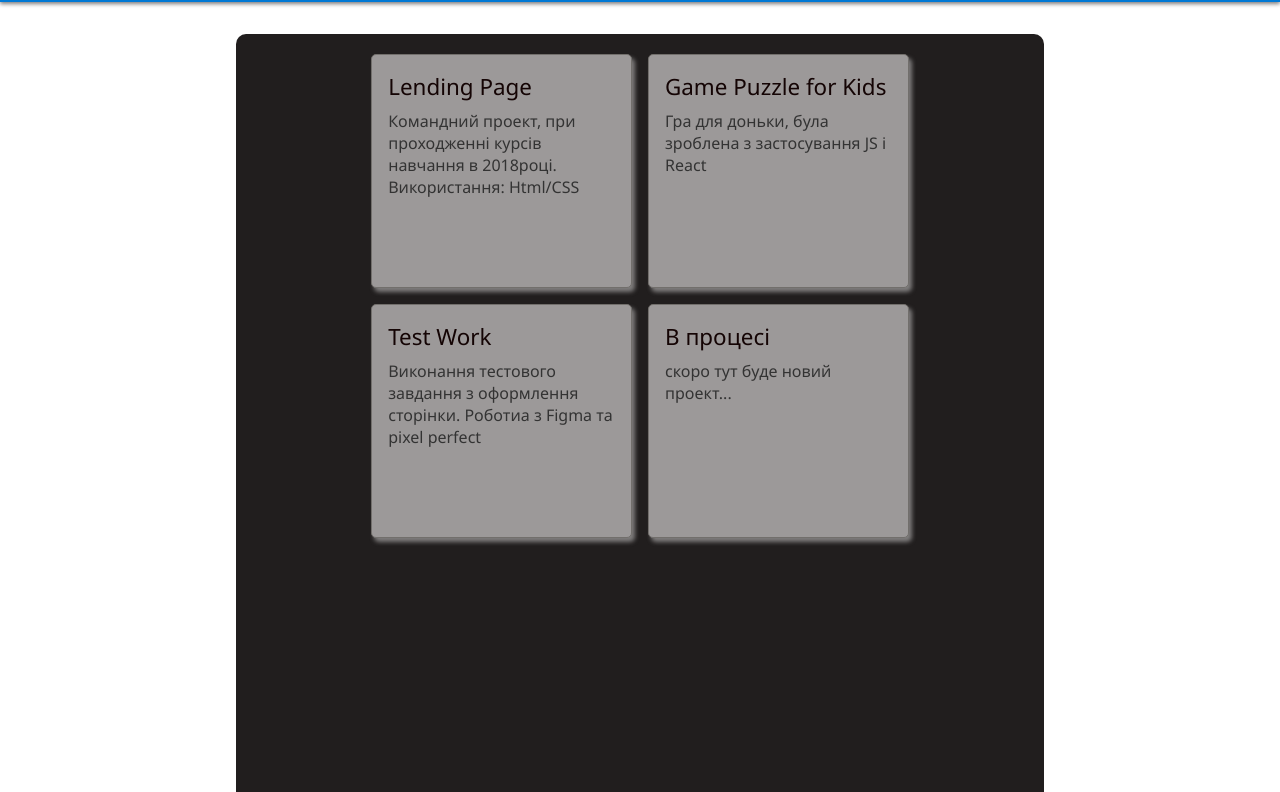
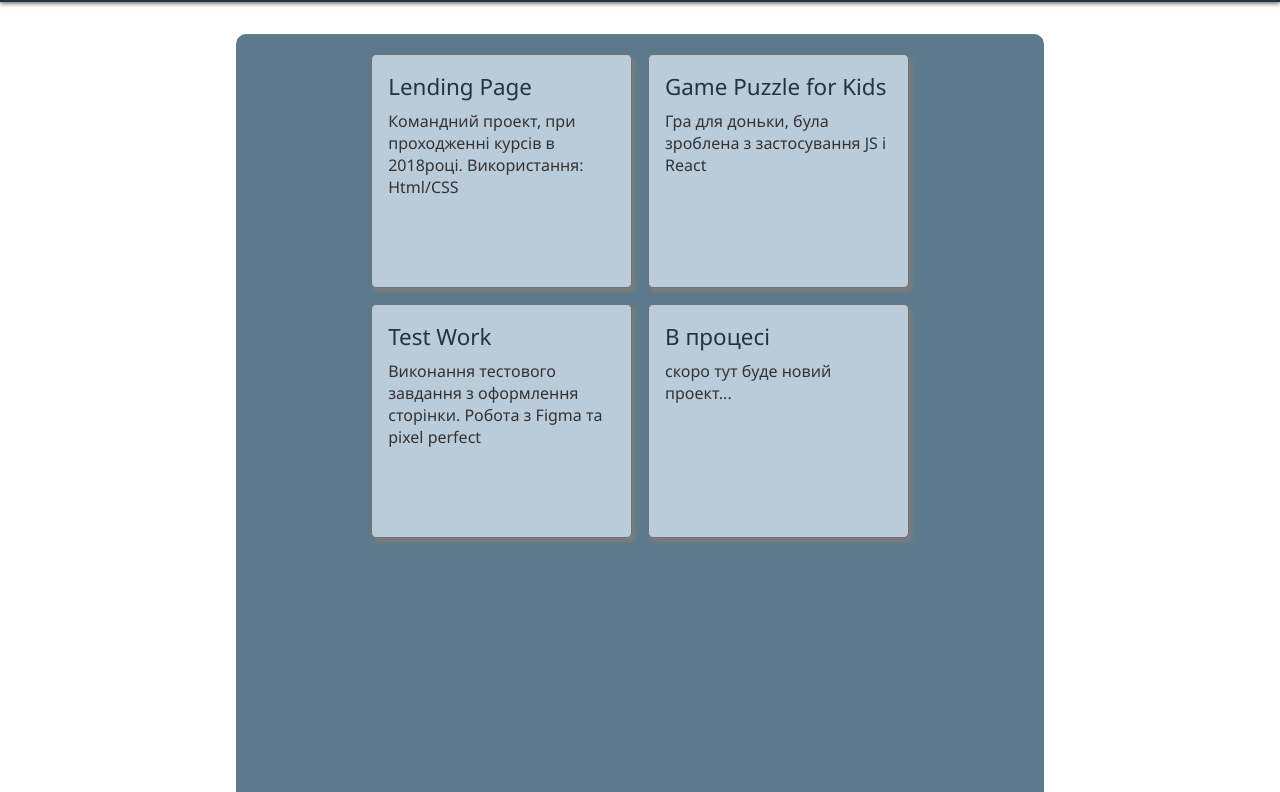
Before and after one commit to ntktajhneyf/portfolio, a plain HTML site: page index.html in a window 1280 px wide. Shown: the part 73-865 px from the top of the page. Drawn offline with Linux system fonts and the light colour scheme.

Commit message:
Create Portfolio

```diff
--- a/SCSS/style.scss
+++ b/SCSS/style.scss
@@ -1,5 +1,5 @@
-$bg-color: #211e1e;
-$primary-color: #0078d4;
+$bg-color: #5D7A8C;
+$primary-color: #223440;
 $description-color: #333;
 $border-color: #726f6c;
 $box-shadow-color: #7f7d7d;
@@ -50,7 +50,7 @@ header {
     }
 
     li {
-        background-color: #9c9999;
+        background-color: #BACBD9;
         padding: 1rem;
         border: 1px solid $border-color;
         border-radius: 5px;
@@ -65,7 +65,7 @@ header {
 
         a {
             text-decoration: none;
-            color: rgb(20, 4, 4);
+            color: $primary-color;
             font-size: 1.4rem;
             font-weight: 500;
             display: block;
--- a/index.html
+++ b/index.html
@@ -14,7 +14,7 @@
         <ul>
             <li>
                 <a href="https://ntktajhneyf.github.io/LendingPage/" target="_blank">Lending Page</a>
-                <p class="project-description">Командний проект, при проходженні курсів навчання в 2018році. Використання: Html/CSS</p>
+                <p class="project-description">Командний проект, при проходженні курсів в 2018році. Використання: Html/CSS</p>
             </li>
             <li>
                 <a href="https://puzzlekids.netlify.app/" target="_blank">Game Puzzle for Kids</a>
@@ -22,7 +22,7 @@
             </li>
             <li>
                 <a href="https://ntktajhneyf.github.io/test_work/#" target="_blank">Test Work</a>
-                <p class="project-description">Виконання тестового завдання з оформлення сторінки. Роботиа з Figma та pixel perfect</p>
+                <p class="project-description">Виконання тестового завдання з оформлення сторінки. Робота з Figma та pixel perfect</p>
             </li>
 
             <li>
```
Also changed, not shown: CSS/style.css, CSS/style.min.css, 2 other files.
